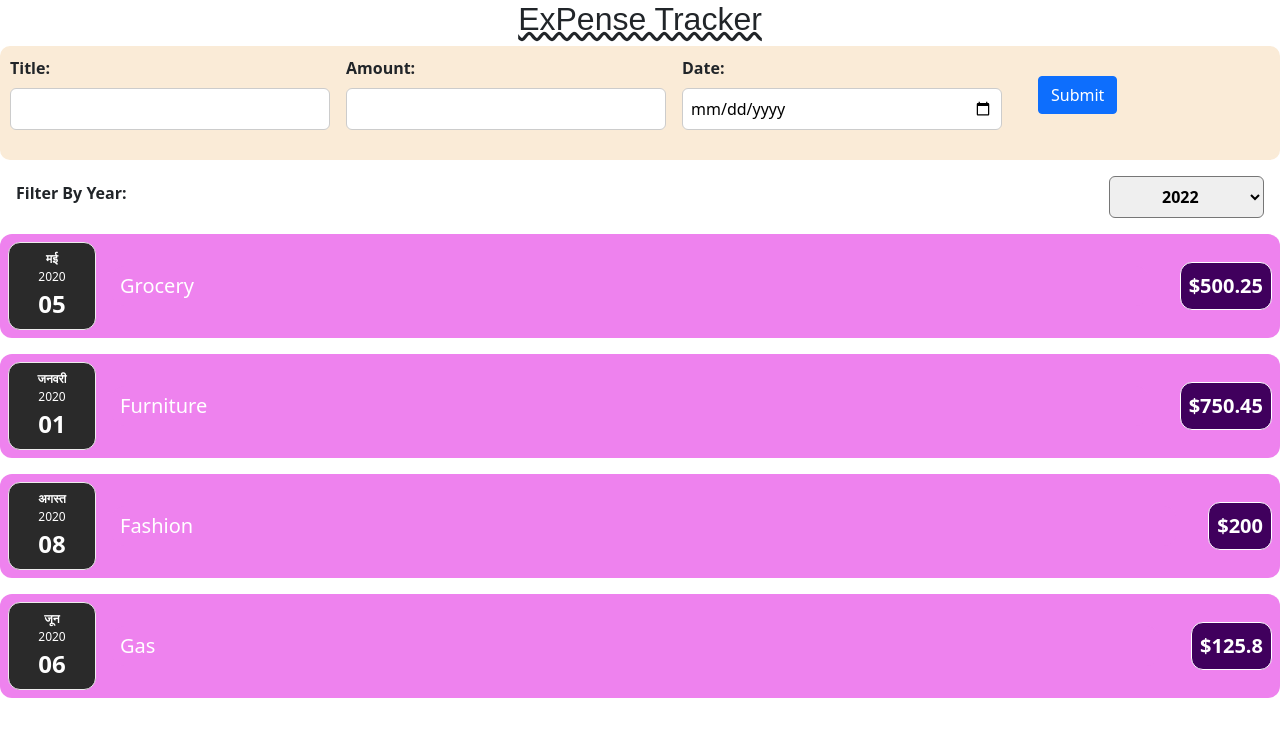
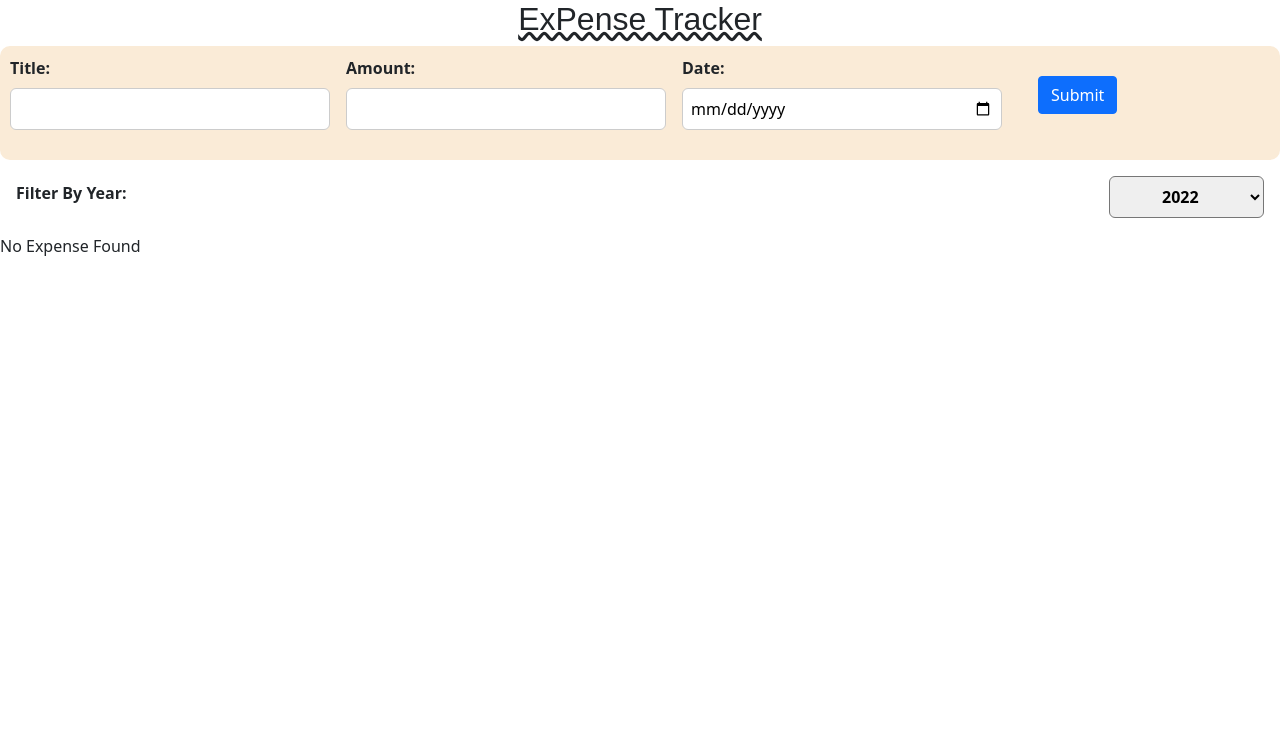
Before and after one commit to vinayshah105/Expense_Tracker, a React (Create React App) app: page / in a window 1280 px wide. Shown: the top 736 px of the page. Built offline with nearby package versions, Linux system fonts and the light colour scheme.

Commit message:
Adding new components and features

```diff
--- a/src/component/2Body/1Main.js
+++ b/src/component/2Body/1Main.js
@@ -1,6 +1,7 @@
 import React, {useState} from 'react';
 import ExpenseList from './2ExpenseList';
 import ExpenseFilter from './4ExpenseFilter';
+
 
 const Main = (props) => {
     const [filteredYear, setFilteredYear] = useState('2017');
@@ -8,16 +9,26 @@ const Main = (props) => {
     const filterChangeHandler = (selectedYear) => {
         setFilteredYear(selectedYear)
     };
+
+    const filteredExpenses = props.items.filter(expense => {
+        return expense.date.getFullYear().toString() === filteredYear;
+    });
     return (
         <div className='expenses'>
-        <ExpenseFilter selected={filteredYear} onChangeFilter= {filterChangeHandler} />
+        <ExpenseFilter
+          selected={filteredYear}
+          onChangeFilter= {filterChangeHandler} />
 
-        {props.items.map((expense) => (
+        {filteredExpenses.length === 0 ? ( <p>No Expense Found</p> ) :
+        (
+        filteredExpenses.map((expense) => (
             <ExpenseList
+            key= {expense.id}
             Date= {expense.date}
             Title = {expense.title}
             Amount = {expense.amount} />
-        ))}
+        ))
+        )}
         </div>
     );
 };
--- a/src/component/2Body/4ExpenseFilter.js
+++ b/src/component/2Body/4ExpenseFilter.js
@@ -3,7 +3,7 @@ import './4.ExpenseFilter.css';
 
 const ExpenseFilter = (props) => {
     const dropDownValueChange = (e) => {
-        props.onChange(e.target.value)
+        props.onChangeFilter(e.target.value)
     }
     return (
         <div className='expenses-filter'>
```
